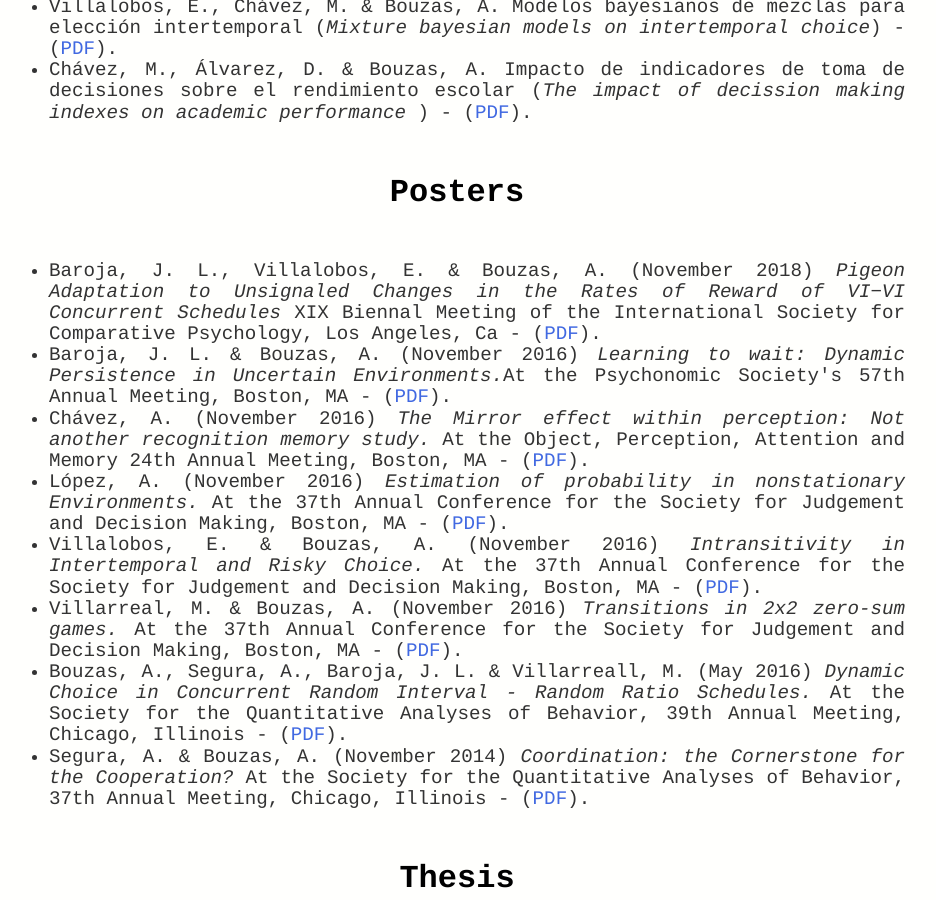
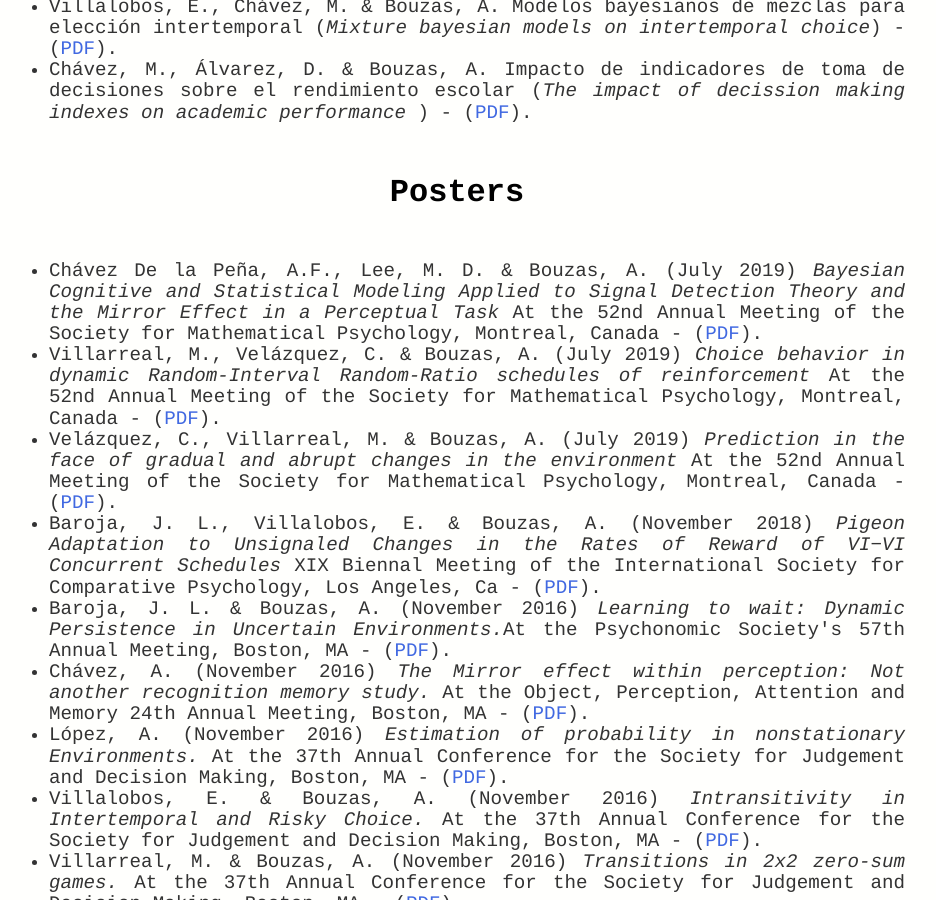
Before and after one commit to BouzasLab25/bouzaslab25.github.io, a Jekyll site: the page built from publications/index.html, in a window 1280 px wide and 900 px high, scrolled down 2916 px. Shown: the whole window, without its empty margins (183-1119 px from the left). Built offline with Jekyll 4.4.1, drawn with Linux system fonts in a browser that asks for light colours.

Commit message:
Update index.html

```diff
--- a/publications/index.html
+++ b/publications/index.html
@@ -78,6 +78,12 @@
 <a id="Posters"></a>
 		<h3>Posters</h3>
 	<ul  style="text-align:justify">
+	<li class='ho' >Chávez De la Peña, A.F., Lee, M. D. & Bouzas, A. (July 2019) <i> Bayesian Cognitive and Statistical Modeling Applied to Signal Detection Theory and the Mirror Effect in a Perceptual Task </i> At the 52nd Annual Meeting of the Society for Mathematical Psychology, Montreal, Canada - (<a class='link' href="/documents/Poster_Adriana_MathPsych2019.pdf" target="_blank">PDF</a>). </li>
+
+	<li class='ho' >Villarreal, M., Velázquez, C. & Bouzas, A. (July 2019) <i> Choice behavior in dynamic Random-Interval Random-Ratio schedules of reinforcement </i> At the 52nd Annual Meeting of the Society for Mathematical Psychology, Montreal, Canada - (<a class='link' href="/documents/Poster_ManuelCarlos_MathPsych2019.pdf" target="_blank">PDF</a>). </li>
+
+	<li class='ho' >Velázquez, C., Villarreal, M. & Bouzas, A. (July 2019) <i> Prediction in the face of gradual and abrupt changes in the environment </i> At the 52nd Annual Meeting of the Society for Mathematical Psychology, Montreal, Canada - (<a class='link' href="/documents/Poster_CarlosManuel_MathPsych2019.pdf" target="_blank">PDF</a>). </li>
+
 	<li class='ho' > Baroja, J. L., Villalobos, E. & Bouzas, A. (November 2018) <i> Pigeon Adaptation to Unsignaled Changes in the Rates of Reward of VI−VI Concurrent Schedules</i> XIX Biennal Meeting of the International Society for Comparative Psychology, Los Angeles, Ca - (<a class='link' href="/documents/poster_Baroja2018_iscp.pdf" target="_blank">PDF</a>). </li>
 
 	<li class='ho' > Baroja, J. L. & Bouzas, A. (November 2016) <i> Learning to wait: Dynamic Persistence in Uncertain Environments.</i>At the Psychonomic Society's 57th Annual Meeting, Boston, MA - (<a class='link' href="/documents/poster_baroja_2016.pdf" target="_blank">PDF</a>). </li>
@@ -93,6 +99,7 @@
 	<li class='ho' >Bouzas, A., Segura, A., Baroja, J. L. & Villarreall, M. (May 2016) <i> Dynamic Choice in Concurrent Random Interval - Random Ratio Schedules.</i> At the Society for the Quantitative Analyses of Behavior, 39th Annual Meeting, Chicago, Illinois - (<a class='link' href="/documents/poster_SQAB_2016.pdf" target="_blank">PDF</a>). </li>
 
 	<li class='ho' >Segura, A. & Bouzas, A. (November 2014) <i> Coordination: the Cornerstone for the Cooperation? </i> At the Society for the Quantitative Analyses of Behavior, 37th Annual Meeting, Chicago, Illinois - (<a class='link' href="/documents/SeguraSQAB.pdf" target="_blank">PDF</a>). </li>
+
 	</ul>
 </div><!-- /.blurb -->
 
```
